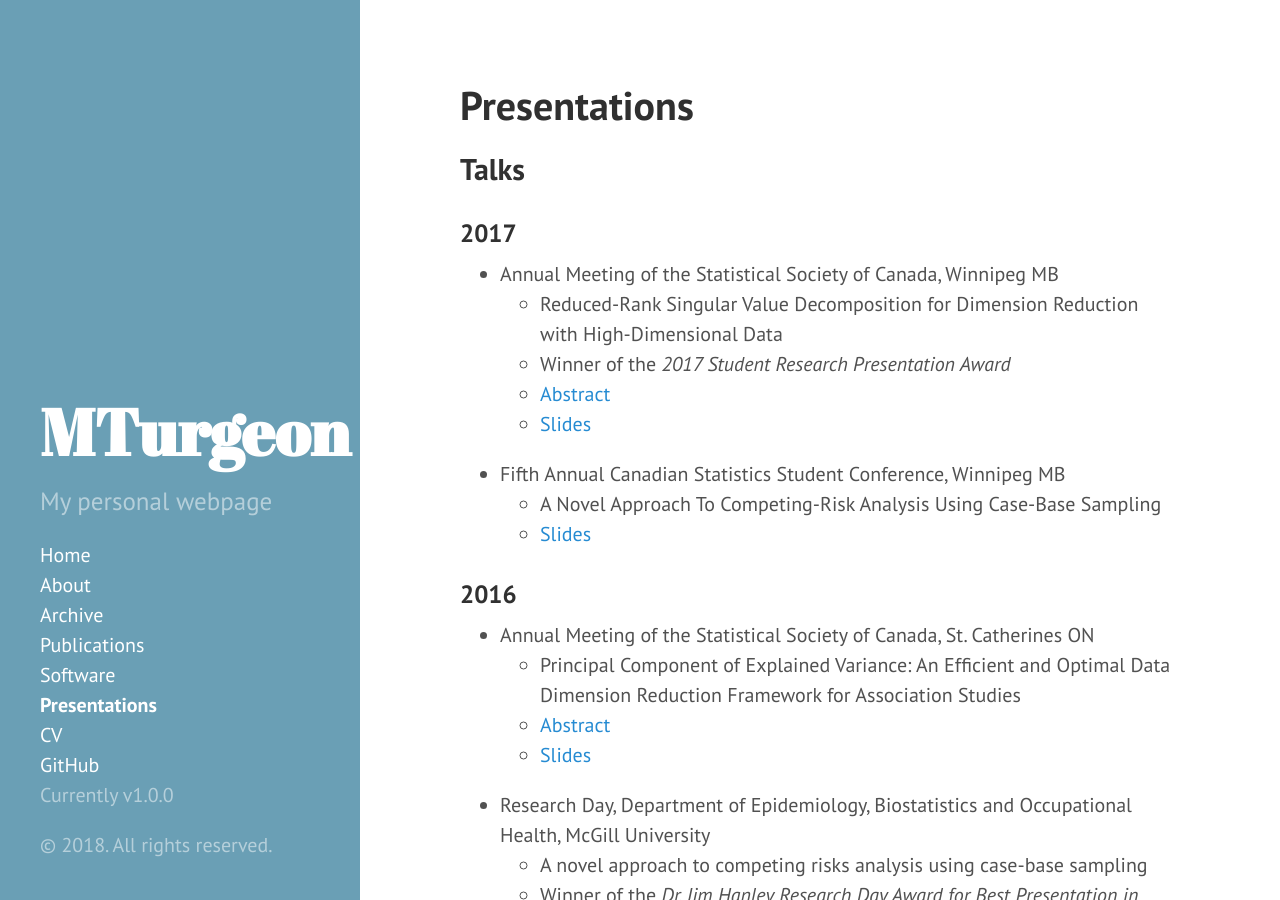
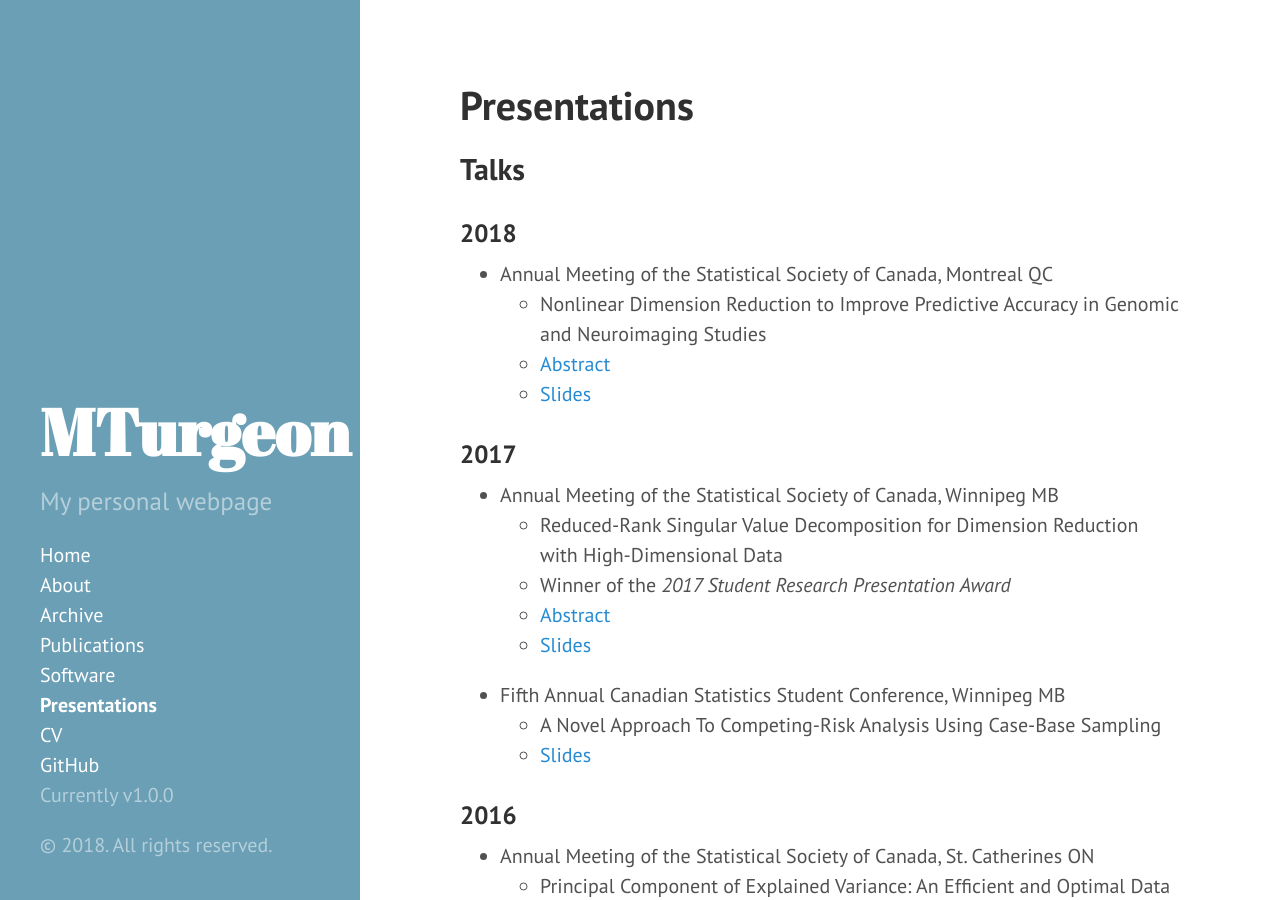
Before and after one commit to turgeonmaxime/old_website, a Jekyll site: the page built from talks.md, in a window 1280 px wide and 900 px high. Built offline with Jekyll 4.4.1, drawn with Linux system fonts in a browser that asks for light colours.

Commit message:
update cv and add slides

```diff
--- a/talks.md
+++ b/talks.md
@@ -5,6 +5,13 @@ comments: no
 ---
 
 ## Talks
+
+### 2018
+
+  - Annual Meeting of the Statistical Society of Canada, Montreal QC
+    + Nonlinear Dimension Reduction to Improve Predictive Accuracy in Genomic and Neuroimaging Studies
+    + [Abstract](https://ssc.ca/en/meeting/annual/presentation/nonlinear-dimension-reduction-improve-predictive-accuracy-genomic-and)
+    + [Slides]({{ site.github.url }}/slides/MTurgeon-SSC2018-handout.pdf)
 
 ### 2017
 
```
Also changed, not shown: 2 other files.
